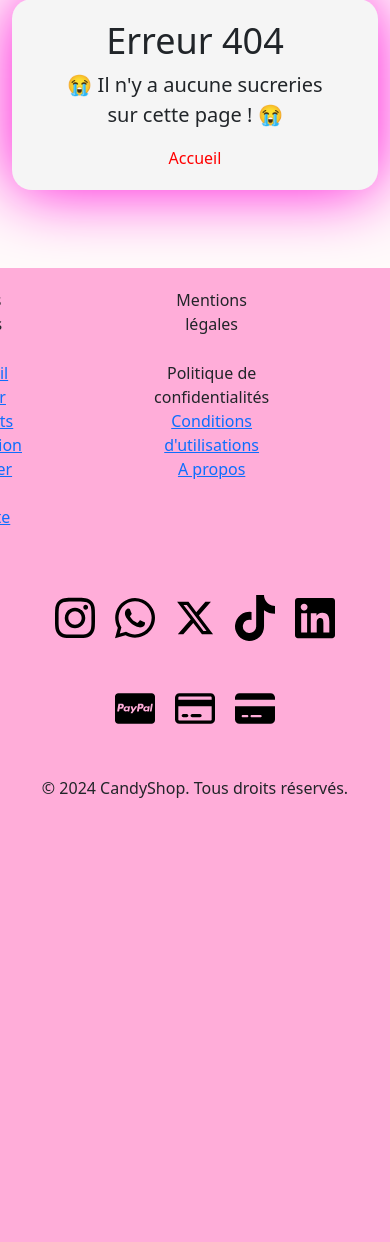
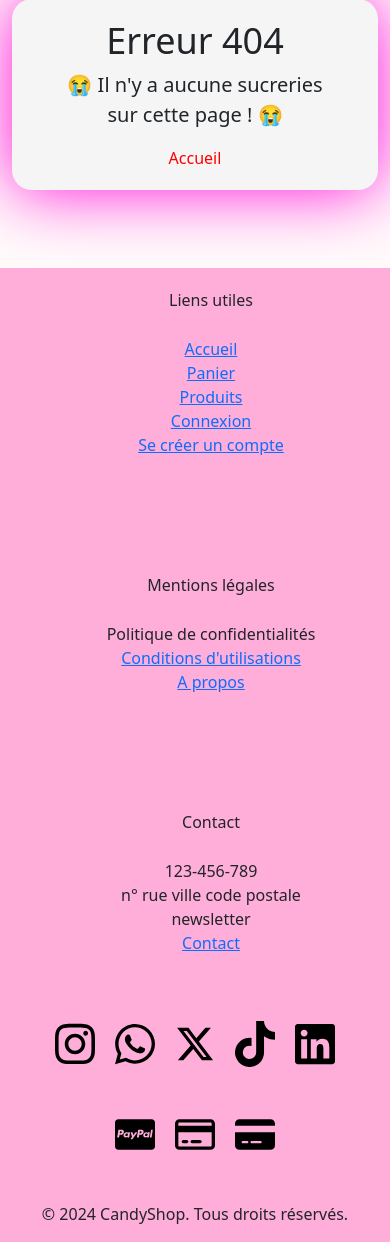
Before and after one commit to clarisse-lebaut/boutique-en-ligne, a PHP site: page /index.php?page=footer in a window 390 px wide; the page is wider, and only the part inside the window is pictured. Shown: the part 153-1395 px from the top of that part. Before the commit the page ends 951 px from the top of that part, so only its background shows below. Run offline with PHP 8.4, Linux system fonts and the light colour scheme; some web fonts are replaced.

Commit message:
correction responsive for footer

```diff
--- a/assets/css/footer.css
+++ b/assets/css/footer.css
@@ -53,3 +53,9 @@ li {
 .svg-footer {
   width: 40px;
 }
+
+@media screen and (max-width: 425px) {
+  .link {
+    flex-direction: column;
+  }
+}
```
